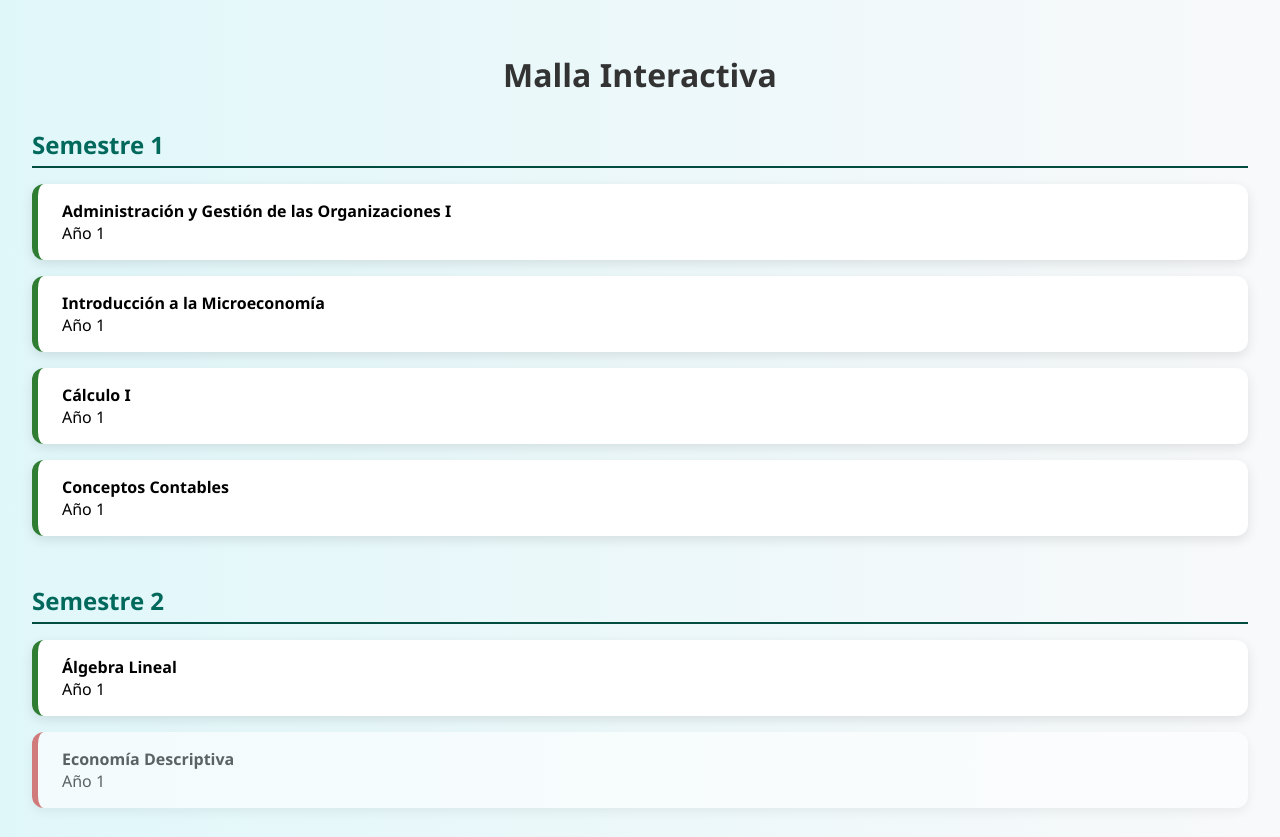
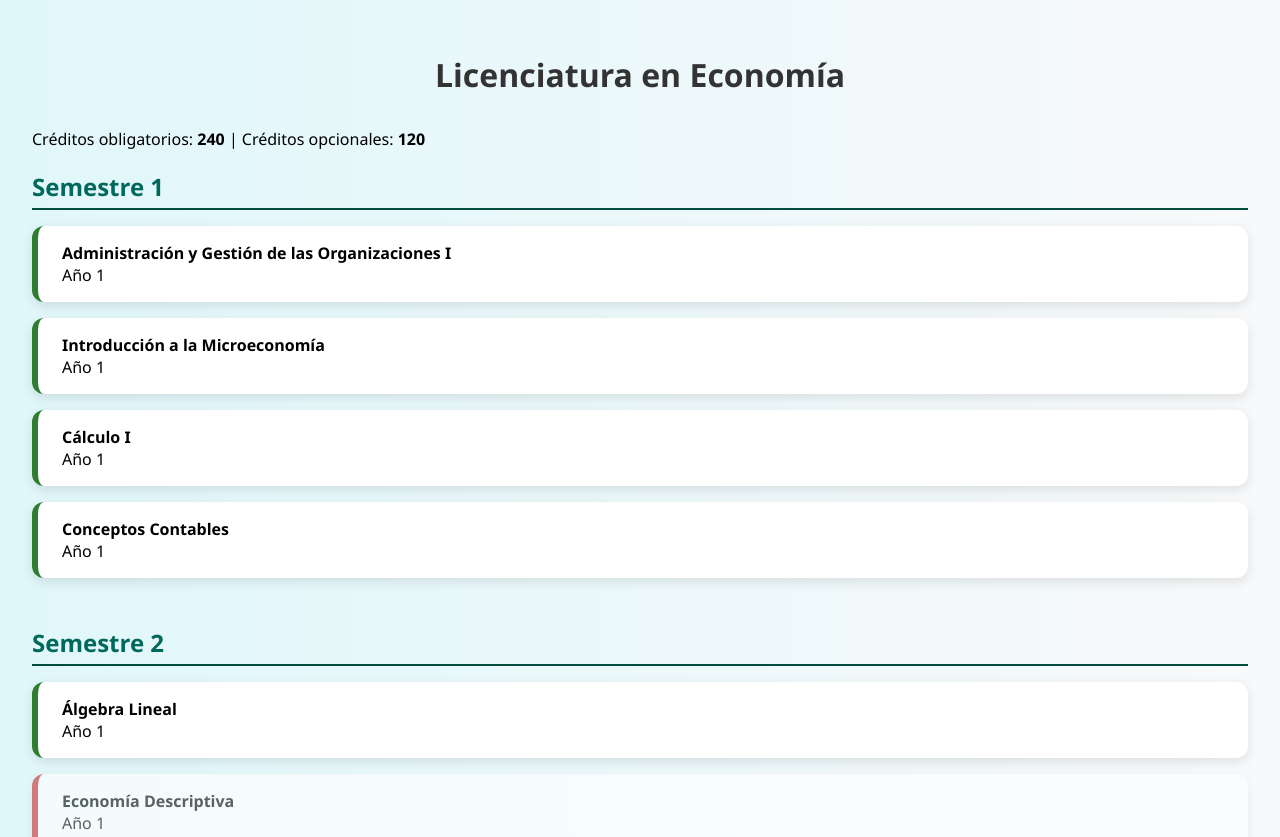
Before and after one commit to micaamfm/malla-interactiva, a plain HTML site: page index.html in a window 1280 px wide. Shown: the top 837 px of the page. Drawn offline with Linux system fonts and the light colour scheme.

Commit message:
Update index.html

```diff
--- a/index.html
+++ b/index.html
@@ -3,11 +3,17 @@
 <head>
   <meta charset="UTF-8" />
   <meta name="viewport" content="width=device-width, initial-scale=1" />
-  <title>Malla Interactiva</title>
+  <title>Licenciatura en Economía</title>
   <link rel="stylesheet" href="style.css" />
 </head>
 <body>
-  <h1>Malla Interactiva</h1>
+  <header>
+    <h1>Licenciatura en Economía</h1>
+    <div class="creditos">
+      Créditos obligatorios: <strong>240</strong> | Créditos opcionales: <strong>120</strong>
+    </div>
+  </header>
+
   <div id="malla"></div>
 
   <script src="script.js"></script>
```
